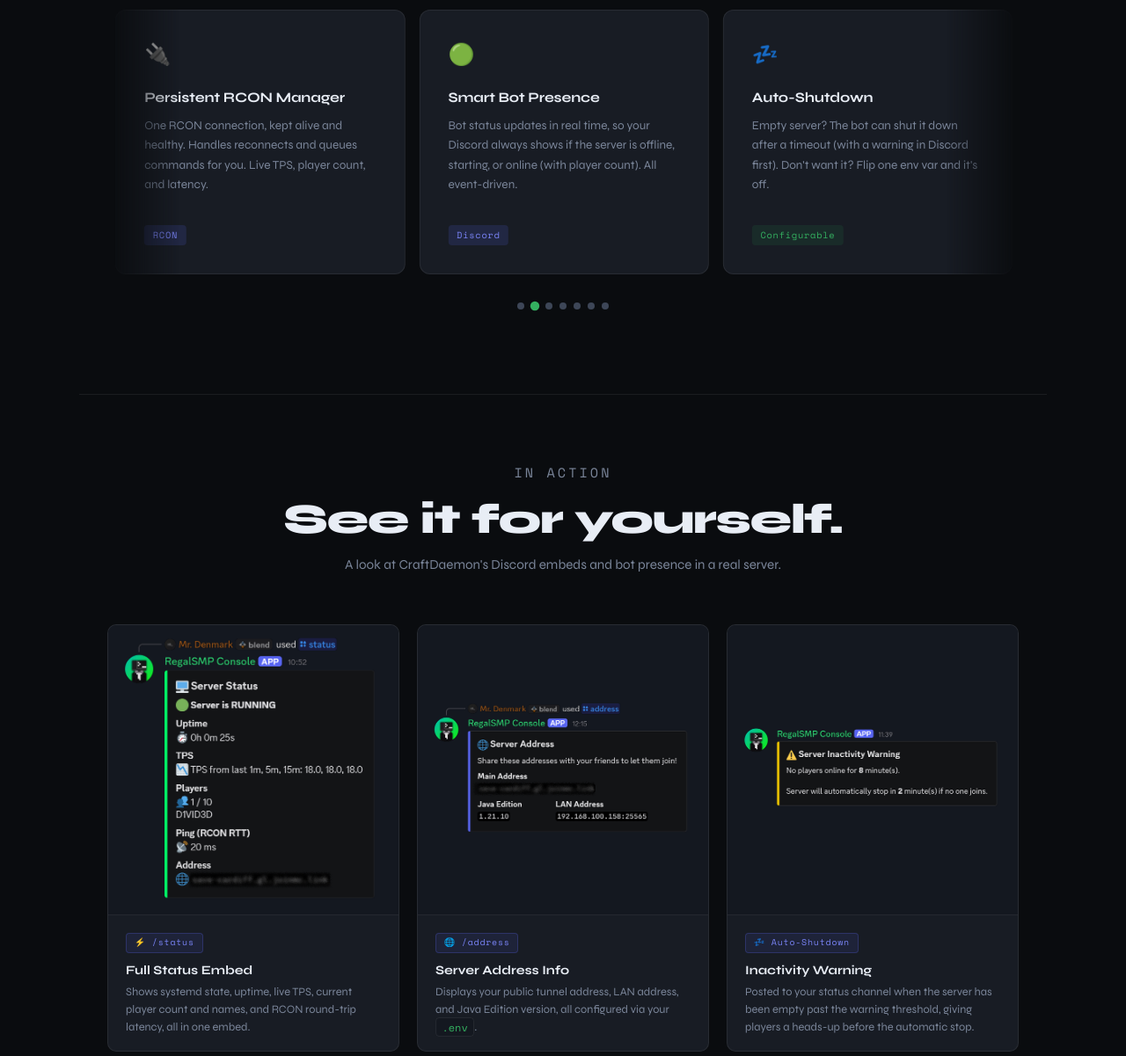
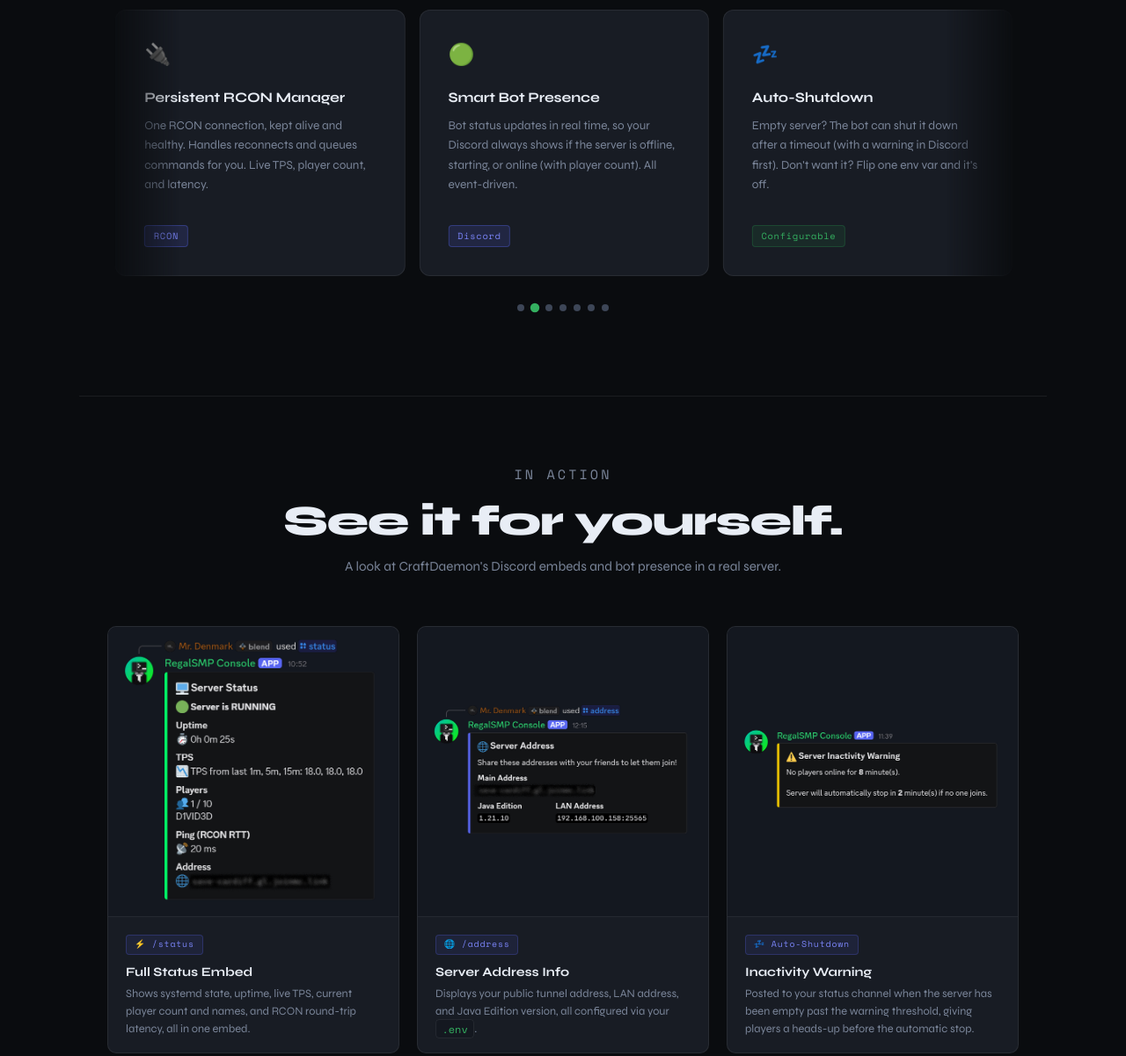
Before and after one commit to d1vid3d/CraftDaemonSite, a plain HTML site: page index.html in a window 1280 px wide. Shown: the part 1684-2885 px from the top of the page at 88% size. Drawn offline with Linux system fonts and the light colour scheme; no server answers.

Commit message:
Colour tweaks and ::selection CSS addition

```diff
--- a/index.html
+++ b/index.html
@@ -12,6 +12,7 @@
   <link rel="preload" href="./fonts/syne-v24-latin-600.woff2" as="font" type="font/woff2" crossorigin />
   <link rel="preload" href="./fonts/syne-v24-latin-700.woff2" as="font" type="font/woff2" crossorigin />
   <link rel="stylesheet" href="./styles/index-styles.css" />
+  <link rel="stylesheet" href="./styles/global.css">
 </head>
 <body>
 
--- a/script/index-script.js
+++ b/script/index-script.js
@@ -375,7 +375,7 @@
         if (!res.ok) throw new Error(`${res.status}`);
         const releases = await res.json();
 
-        // Filter out the latest release, show up to 3 older ones
+        // Filter out the latest release, show up to N amount of older ones including a "View All" card
         const older = releases.slice(1, 4);
 
         const grid = document.getElementById('prev-releases-grid');
--- a/styles/documentation-styles.css
+++ b/styles/documentation-styles.css
@@ -57,10 +57,6 @@
   font-weight: 800;
 }
 
-* {
-  -webkit-tap-highlight-color: transparent;
-}
-
 *, *::before, *::after { box-sizing: border-box; margin: 0; padding: 0; }
 
     :root {
@@ -69,8 +65,12 @@
       --green-dim: #1a5c30;
       --blurple: #5865F2;
       --blurple-bright: #7983f5;
+      --yellow: #f5c842;
+      --yellow-dim: #a17c2a;
+      --red: #f57b5e;
+      --red-dim: #a14c3b;
       --bg: #0a0c0f;
-      --bg2: #0f1215;
+      --bg2: #0c0f11;
       --bg3: #141820;
       --surface: #181c24;
       --surface2: #1e2430;
@@ -477,6 +477,10 @@
       background: var(--bg3);
     }
 
+    .doc-table tbody {
+      background: var(--bg2);
+    }
+
     .doc-table th {
       font-family: var(--mono);
       font-size: 0.7rem;
--- /dev/null
+++ b/styles/global.css
@@ -0,0 +1,14 @@
+* {
+  -webkit-tap-highlight-color: transparent;
+}
+
+::selection {
+  background: transparent; /* Custom background color */
+  color: #ebebeb;          /* Custom text color */
+
+  /* Glow effect */
+  text-shadow: 0 0 12.5px #87e68f;
+
+}
+
+:hover::selection { background: rgba(255, 255, 255, 0.096); } /* Selection while hovering */
--- a/styles/index-styles.css
+++ b/styles/index-styles.css
@@ -57,10 +57,6 @@
   font-weight: 800;
 }
 
-* {
-  -webkit-tap-highlight-color: transparent;
-}
-
 *, *::before, *::after { box-sizing: border-box; margin: 0; padding: 0; }
 
     :root {
@@ -69,8 +65,12 @@
       --green-dim: #1a5c30;
       --blurple: #5865F2;
       --blurple-bright: #7983f5;
+      --yellow: #f5c842;
+      --yellow-dim: #a17c2a;
+      --red: #f57b5e;
+      --red-dim: #a14c3b;
       --bg: #0a0c0f;
-      --bg2: #0f1215;
+      --bg2: #0c0f11;
       --bg3: #141820;
       --surface: #181c24;
       --surface2: #1e2430;
@@ -568,9 +568,10 @@
       border-radius: 4px;
       align-self: flex-start;
     }
-    .tag-green   { background: rgba(38,130,69,0.15); color: var(--green-bright); }
-    .tag-blurple { background: rgba(88,101,242,0.15); color: var(--blurple-bright); }
-    .tag-yellow  { background: rgba(245,200,66,0.1); color: #f5c842; }
+    .tag-green   { background: rgba(38,130,69,0.15); color: var(--green-bright); border: 0.5px solid rgba(38,130,69,0.35); }
+    .tag-blurple { background: rgba(88,101,242,0.15); color: var(--blurple-bright); border: 0.5px solid rgba(88,101,242,0.35); }
+    .tag-yellow  { background: rgba(245,200,66,0.1); color: var(--yellow); border: 0.5px solid rgba(245, 201, 70, 0.35); }
+    .tag-red     { background: rgba(245,123,94,0.1); color: var(--red); border: 0.5px solid rgba(245,123,94,0.35); }
 
     .carousel-controls {
       display: flex;
@@ -922,6 +923,7 @@
     .commands-section { padding: 2rem 2rem 6rem; max-width: 860px; margin: 0 auto; }
     .cmd-table { width:100%; border-collapse:collapse; border:1px solid var(--border); border-radius:10px; overflow:hidden; font-size:0.875rem; }
     .cmd-table thead { background: var(--bg3); }
+    .cmd-table tbody { background: var(--bg2); }
     .cmd-table th { font-family:var(--mono); font-size:0.65rem; letter-spacing:0.12em; text-transform:uppercase; color:var(--text-dimmer); padding:0.75rem 1.25rem; text-align:left; border-bottom:1px solid var(--border); }
     .cmd-table td { padding:0.9rem 1.25rem; border-bottom:1px solid var(--border); color:var(--text-dim); line-height:1.5; }
     .cmd-table tr:last-child td { border-bottom:none; }
--- a/styles/releases-styles.css
+++ b/styles/releases-styles.css
@@ -57,10 +57,6 @@
   font-weight: 800;
 }
 
-* {
-  -webkit-tap-highlight-color: transparent;
-}
-
 *, *::before, *::after { box-sizing: border-box; margin: 0; padding: 0; }
 
     :root {
@@ -69,8 +65,12 @@
       --green-dim: #1a5c30;
       --blurple: #5865F2;
       --blurple-bright: #7983f5;
+      --yellow: #f5c842;
+      --yellow-dim: #a17c2a;
+      --red: #f57b5e;
+      --red-dim: #a14c3b;
       --bg: #0a0c0f;
-      --bg2: #0f1215;
+      --bg2: #0c0f11;
       --bg3: #141820;
       --surface: #181c24;
       --surface2: #1e2430;
```
Also changed, not shown: documentation.html (+1 -0 lines), releases.html (+1 -0 lines).
